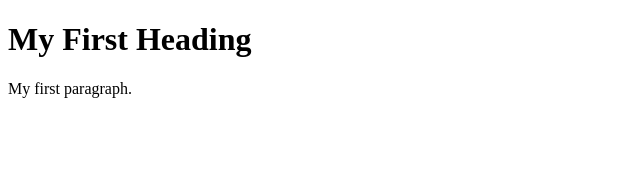
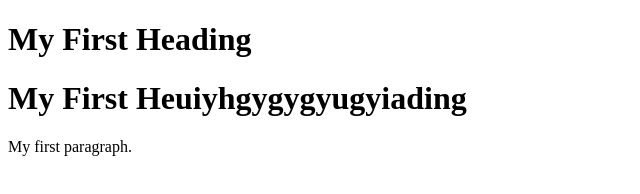
Before and after one commit to Cybzeroweb/sample1, a plain HTML site: page index.html in a window 1280 px wide. Shown: the whole page, without its empty margins (0-640 px from the left). Drawn offline with Linux system fonts and the light colour scheme.

Commit message:
Update index.html

```diff
--- a/index.html
+++ b/index.html
@@ -6,6 +6,9 @@
 <body>
 
 <h1>My First Heading</h1>
+
+
+  <h1>My First Heuiyhgygygyugyiading</h1>
 <p>My first paragraph.</p>
 <!-- My comment -->
 </body>
```
